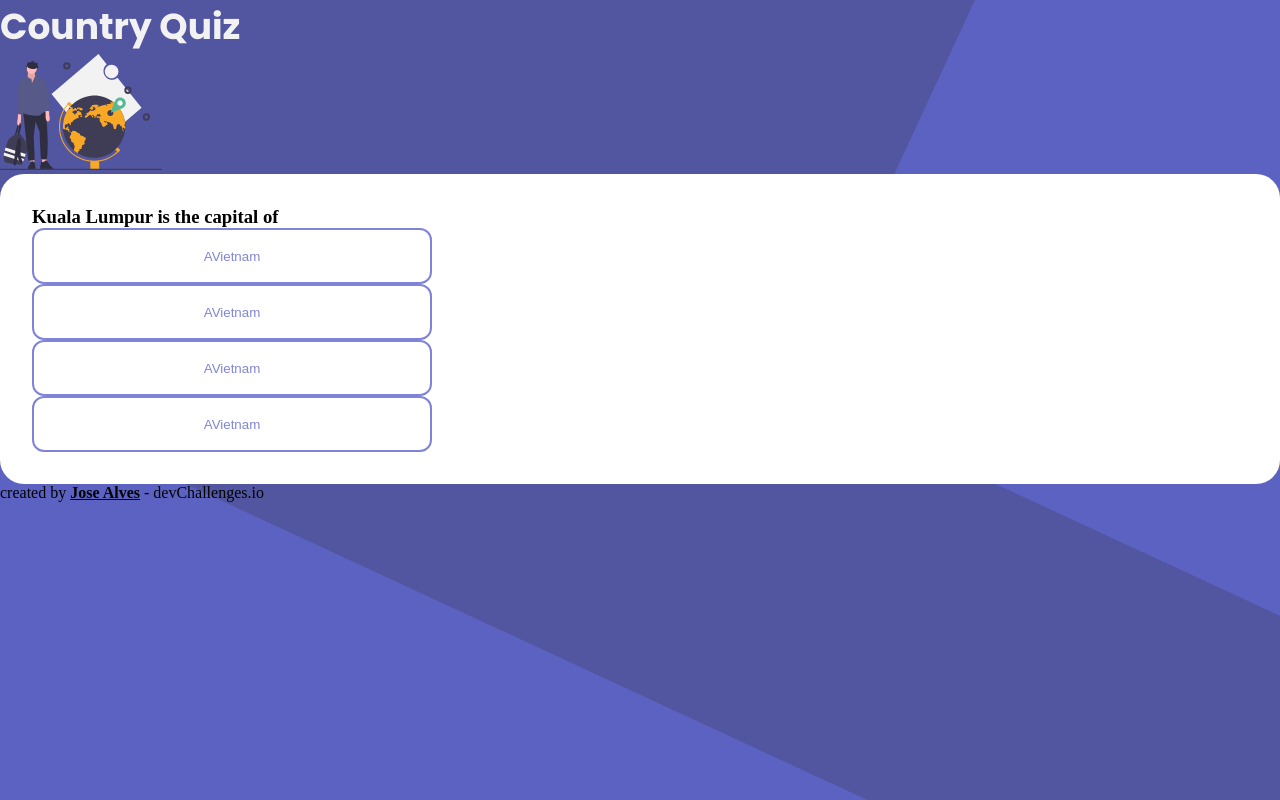
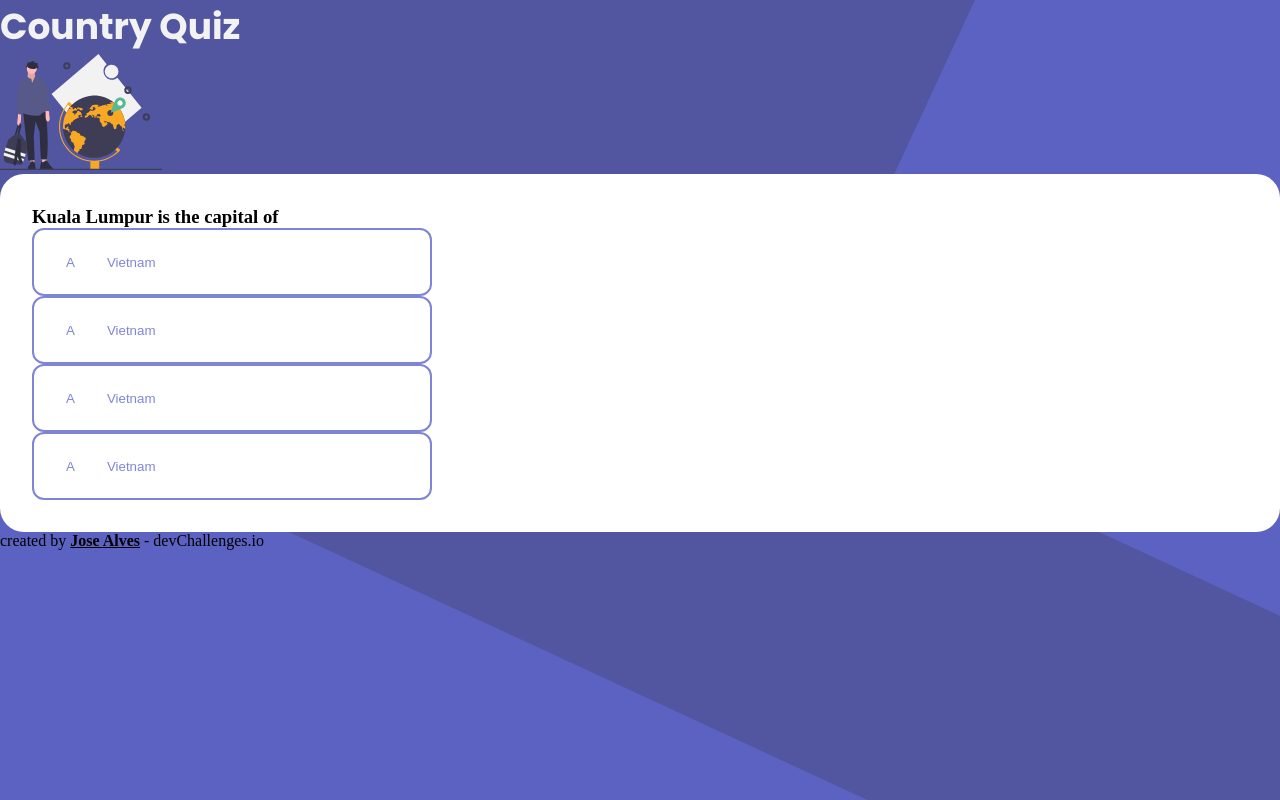
Before and after one commit to hitmaizer/quiz-game, a React (Create React App) app: page / in a window 1280 px wide. Built offline with nearby package versions, Linux system fonts and the light colour scheme.

Commit message:
styling answers

```diff
--- a/src/elements/StyledAnswer.js
+++ b/src/elements/StyledAnswer.js
@@ -1,10 +1,16 @@
 import styled from 'styled-components';
 
 export default styled.button`
+    padding: 32px;
+    display: flex;
+    flex-direction: row;
+    align-items: center;
+    gap: 32px;
     border: solid 2px ${(props) => props.theme.colors.lightBlue};
     background-color: transparent;
     color: ${(props) => props.theme.colors.lightBlue};
     border-radius: 12px;
     width: 400px;
     height: 56px;
+    cursor: pointer;
 `
```
